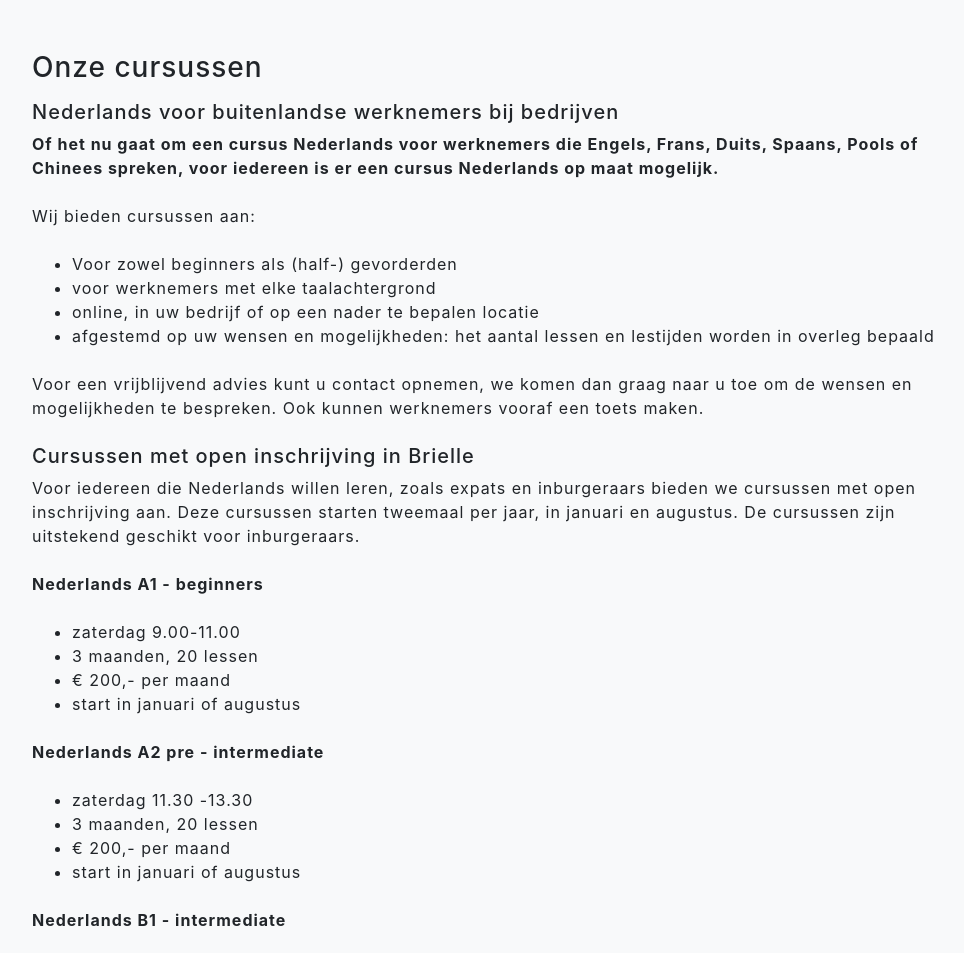
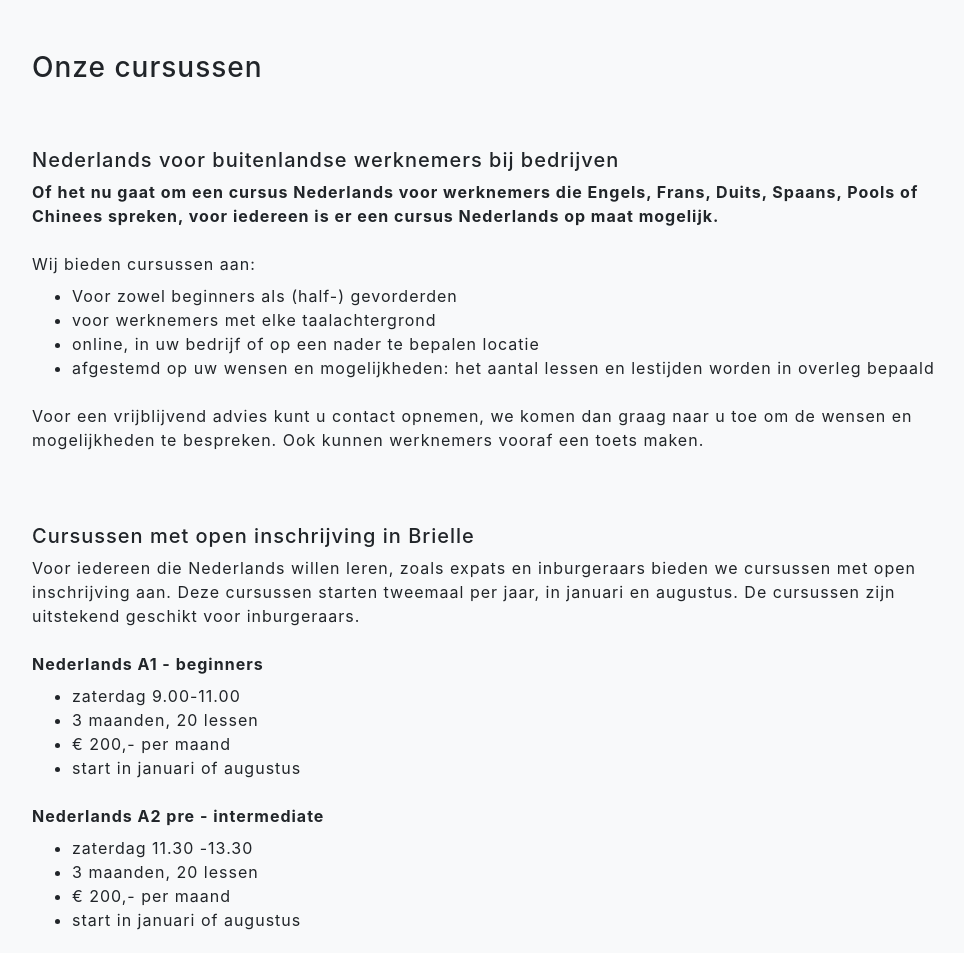
Before and after one commit to kaspermeilgaard/taalcentrum-europoort, a website with bundled scripts: page index.html in a window 1280 px wide. Shown: the part 1431-2384 px from the top of the page, without its empty margins (148-1112 px from the left). Built offline with nearby package versions, Linux system fonts and the light colour scheme.

Commit message:
updating some info

```diff
--- a/index.html
+++ b/index.html
@@ -105,10 +105,10 @@
 
             <h3 class="mb-3 pt-5">Onze cursussen</h3>
 
-            <h5 class="mb-2">
+            <h5 class="mb-2 pt-5">
               Nederlands voor buitenlandse werknemers bij bedrijven
             </h5>
-            <p class="mb-4">
+            <p class="mb-2">
               <strong
                 >Of het nu gaat om een cursus Nederlands voor werknemers die
                 Engels, Frans, Duits, Spaans, Pools of Chinees spreken, voor
@@ -132,14 +132,16 @@
               kunnen werknemers vooraf een toets maken.
             </p>
 
-            <h5 class="mb-2">Cursussen met open inschrijving in Brielle</h5>
+            <h5 class="mb-2 pt-5">
+              Cursussen met open inschrijving in Brielle
+            </h5>
             <p class="mb-4">
               Voor iedereen die Nederlands willen leren, zoals expats en
               inburgeraars bieden we cursussen met open inschrijving aan. Deze
               cursussen starten tweemaal per jaar, in januari en augustus. De
               cursussen zijn uitstekend geschikt voor inburgeraars.
             </p>
-            <p class="mb-4">
+            <p class="mb-2">
               <strong>Nederlands A1 - beginners</strong>
             </p>
             <ul class="mb-4">
@@ -148,7 +150,7 @@
               <li>€ 200,- per maand</li>
               <li>start in januari of augustus</li>
             </ul>
-            <p class="mb-4">
+            <p class="mb-2">
               <strong>Nederlands A2 pre - intermediate</strong>
             </p>
             <ul class="mb-4">
@@ -157,7 +159,7 @@
               <li>€ 200,- per maand</li>
               <li>start in januari of augustus</li>
             </ul>
-            <p class="mb-4">
+            <p class="mb-2">
               <strong>Nederlands B1 - intermediate</strong>
             </p>
             <ul class="mb-4">
```
